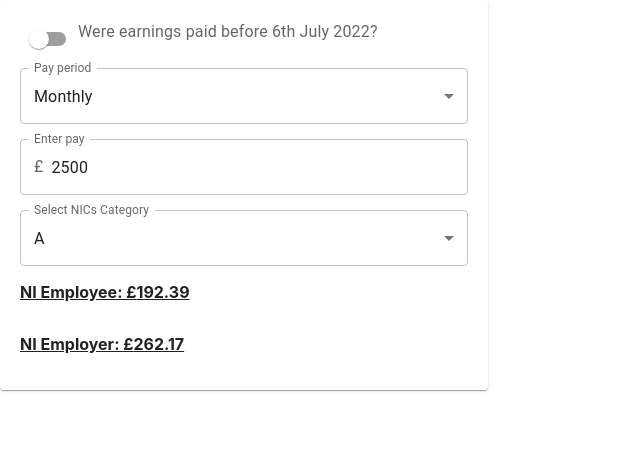
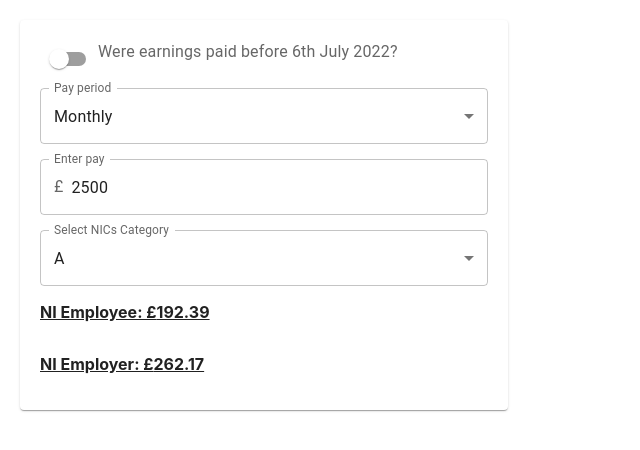
Before and after one commit to alma957/Zelt-Redundancy-Pay-Calculator, a React (Create React App) app: page / in a window 1280 px wide. Shown: the top 450 px of the page, without its empty margins (0-640 px from the left). Built offline with nearby package versions, Linux system fonts and the light colour scheme.

Commit message:
fixed centering

```diff
--- a/src/Forms/redundancyCalculator.tsx
+++ b/src/Forms/redundancyCalculator.tsx
@@ -80,6 +80,8 @@ export const RedundancyPayCalculator = (): JSX.Element => {
         display: "flex",
         flexDirection: "column",
         justifyContent: "space-between",
+        marginLeft: "20px",
+        marginTop: "20px",
       }}
     >
       <FormGroup
```
